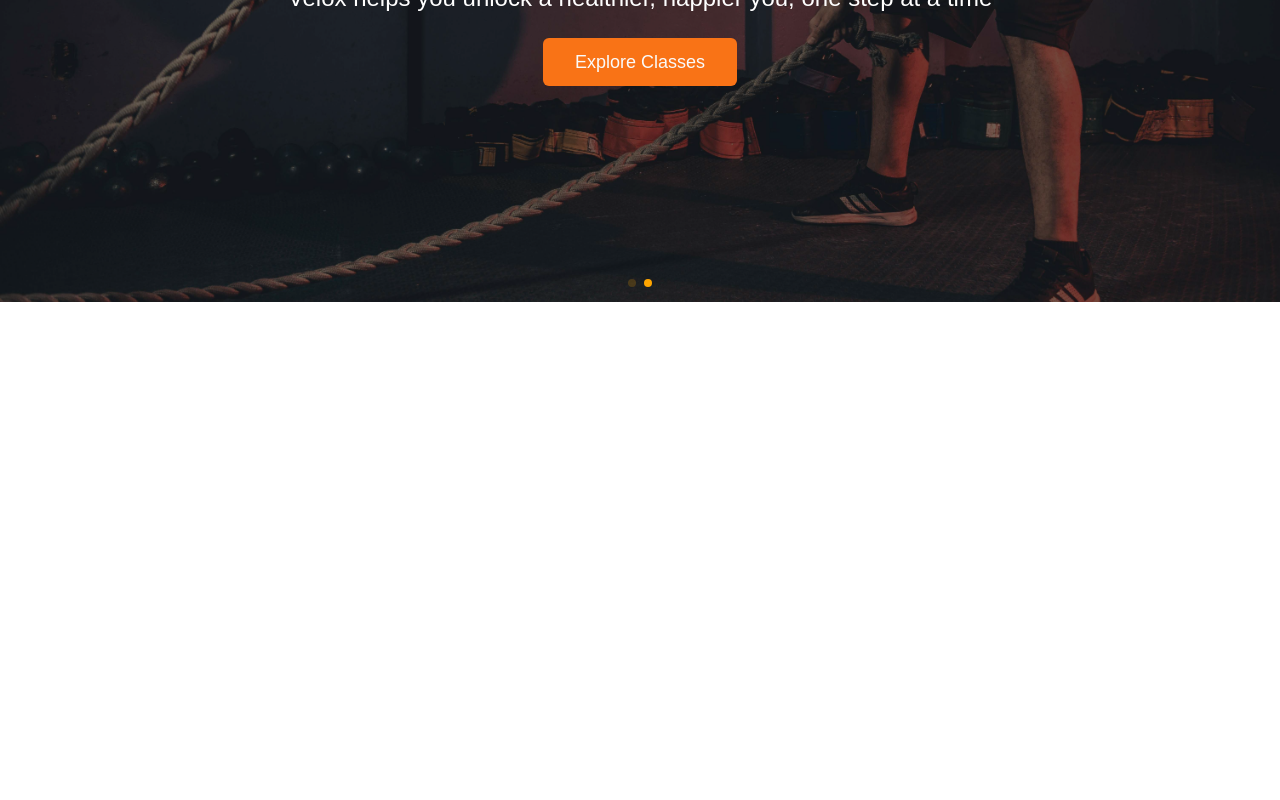
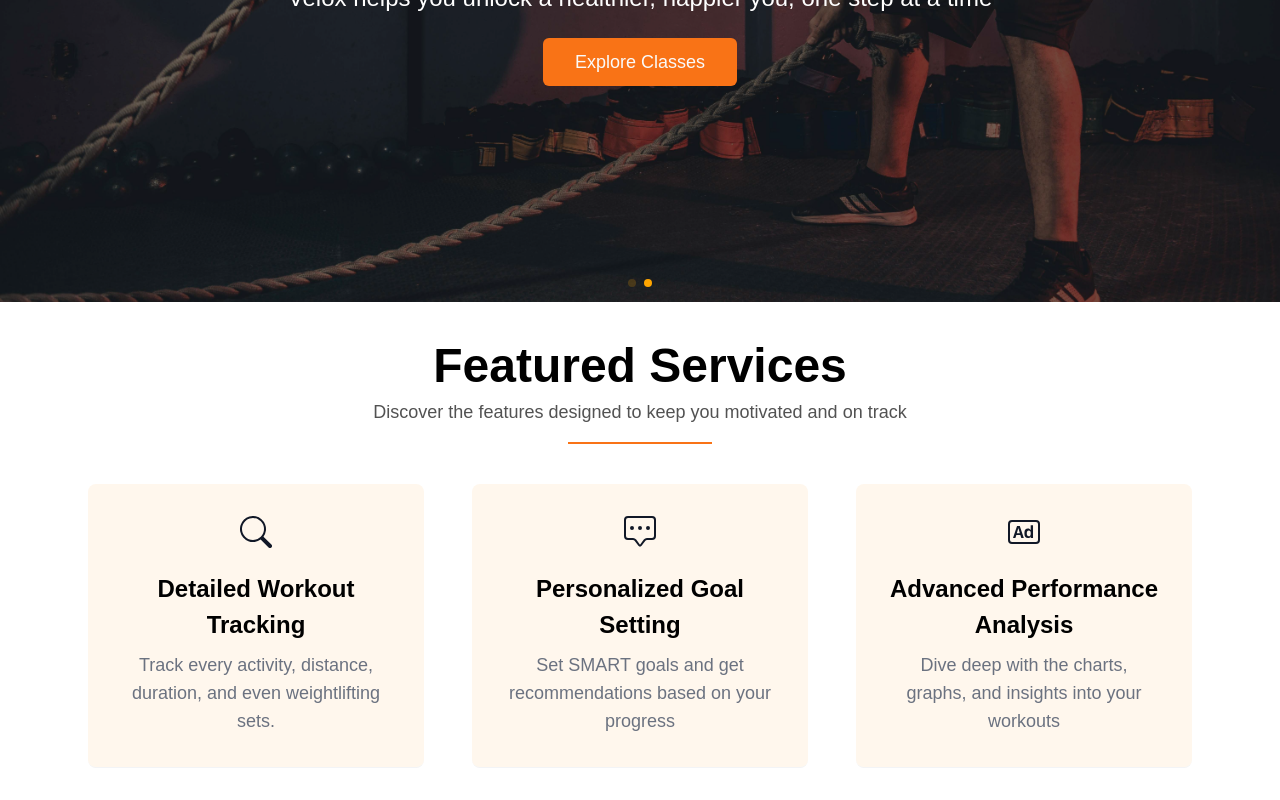
Before and after one commit to Jisan-Dev/Velox-client, a React (Vite) app: page / in a window 1280 px wide. Shown: the part 498-1298 px from the top of the page. Before the commit the page ends 800 px from the top, so only its background shows below. Built offline with nearby package versions, Linux system fonts and the light colour scheme; a web font is replaced by a local one.

Commit message:
Added featured services section

```diff
--- /dev/null
+++ b/src/components/SectionHeader.jsx
@@ -0,0 +1,11 @@
+const SectionHeader = ({ heading, subHeading }) => {
+  return (
+    <header className="text-center my-10 font-sans">
+      <h3 className="text-5xl font-semibold"> {heading} </h3>
+      <p className="text-lg mt-2 font-medium text-neutral-600"> {subHeading} </p>
+      <div className="h-[2px] bg-orange-500 w-36 mx-auto my-4"></div>
+    </header>
+  );
+};
+
+export default SectionHeader;
--- a/src/pages/homepage/Home.jsx
+++ b/src/pages/homepage/Home.jsx
@@ -1,6 +1,8 @@
 import React from 'react';
 import { Helmet } from 'react-helmet-async';
 import Hero from './hero/Hero';
+import SectionHeader from '@/components/SectionHeader';
+import FeaturedServices from './featured-services/FeaturedServices';
 
 const Home = () => {
   return (
@@ -9,6 +11,7 @@ const Home = () => {
         <title>VELOX | HOME</title>
       </Helmet>
       <Hero />
+      <FeaturedServices />
     </div>
   );
 };
--- /dev/null
+++ b/src/pages/homepage/featured-services/FeaturedServices.jsx
@@ -0,0 +1,68 @@
+import SectionHeader from '@/components/SectionHeader';
+import React from 'react';
+
+const FeaturedServices = () => {
+  return (
+    <section>
+      <SectionHeader heading="Featured Services" subHeading="Discover the features designed to keep you motivated and on track" />
+      <div id="services" className="section relative pb-8 md:pb-8 bg-white">
+        <div className="container xl:max-w-6xl mx-auto px-4">
+          {/* row */}
+          <div className="flex flex-wrap flex-row -mx-4 text-center">
+            {services.map((service, index) => (
+              <div
+                key={index}
+                className={`flex-shrink px-4 max-w-full w-full sm:w-1/2 lg:w-1/3 lg:px-6`}
+                data-wow-duration="1s"
+                data-wow-delay={`${index * 0.1}s`}
+                style={{ visibility: 'visible', animationDuration: '1s', animationName: 'fadeInUp' }}>
+                {/* service block */}
+                <div className="py-8 px-8 bg-orange-50 border-b border-gray-100 transform transition duration-300 ease-in-out hover:-translate-y-2 h-full rounded-lg">
+                  <div className="inline-block text-gray-900 mb-4">
+                    {/* icon */}
+                    <svg xmlns="http://www.w3.org/2000/svg" width="2rem" height="2rem" fill="currentColor" className={service.iconClass} viewBox="0 0 16 16">
+                      <path d={service.iconPath1}></path>
+                      {service.iconPath2 && <path d={service.iconPath2}></path>}
+                    </svg>
+                  </div>
+                  <h3 className="text-2xl leading-normal mb-2 font-semibold text-black">{service.title}</h3>
+                  <p className="text-gray-500 text-lg">{service.description}</p>
+                </div>
+                {/* end service block */}
+              </div>
+            ))}
+          </div>
+          {/* end row */}
+        </div>
+      </div>
+    </section>
+  );
+};
+
+const services = [
+  {
+    iconClass: 'bi bi-search',
+    iconPath1:
+      'M11.742 10.344a6.5 6.5 0 1 0-1.397 1.398h-.001c.03.04.062.078.098.115l3.85 3.85a1 1 0 0 0 1.415-1.414l-3.85-3.85a1.007 1.007 0 0 0-.115-.1zM12 6.5a5.5 5.5 0 1 1-11 0 5.5 5.5 0 0 1 11 0z',
+    title: 'Detailed Workout Tracking',
+    description: 'Track every activity, distance, duration, and even weightlifting sets.',
+  },
+  {
+    iconClass: 'bi bi-chat-square-dots',
+    iconPath1:
+      'M14 1a1 1 0 0 1 1 1v8a1 1 0 0 1-1 1h-2.5a2 2 0 0 0-1.6.8L8 14.333 6.1 11.8a2 2 0 0 0-1.6-.8H2a1 1 0 0 1-1-1V2a1 1 0 0 1 1-1h12zM2 0a2 2 0 0 0-2 2v8A2 2 0 0 0 2 12h2.5a1 1 0 0 1 .8.4l1.9 2.533a1 1 0 0 0 1.6 0l1.9-2.533a1 1 0 0 1 .8-.4H14a2 2 0 0 0 2-2V2a2 2 0 0 0-2-2H2z',
+    iconPath2: 'M5 6a1 1 0 1 1-2 0 1 1 0 0 1 2 0zm4 0a1 1 0 1 1-2 0 1 1 0 0 1 2 0zm4 0a1 1 0 1 1-2 0 1 1 0 0 1 2 0z',
+    title: 'Personalized Goal Setting',
+    description: 'Set SMART goals and get recommendations based on your progress',
+  },
+  {
+    iconClass: 'bi bi-badge-ad',
+    iconPath1:
+      'M3.7 11l.47-1.542h2.004L6.644 11h1.261L5.901 5.001H4.513L2.5 11h1.2zm1.503-4.852l.734 2.426H4.416l.734-2.426h.053zm4.759.128c-1.059 0-1.753.765-1.753 2.043v.695c0 1.279.685 2.043 1.74 2.043.677 0 1.222-.33 1.367-.804h.057V11h1.138V4.685h-1.16v2.36h-.053c-.18-.475-.68-.77-1.336-.77zm.387.923c.58 0 1.002.44 1.002 1.138v.602c0 .76-.396 1.2-.984 1.2-.598 0-.972-.449-.972-1.248v-.453c0-.795.37-1.24.954-1.24z',
+    iconPath2: 'M14 3a1 1 0 0 1 1 1v8a1 1 0 0 1-1 1H2a1 1 0 0 1-1-1V4a1 1 0 0 1 1-1h12zM2 2a2 2 0 0 0-2 2v8a2 2 0 0 0 2 2h12a2 2 0 0 0 2-2V4a2 2 0 0 0-2-2H2z',
+    title: 'Advanced Performance Analysis',
+    description: 'Dive deep with the charts, graphs, and insights into your workouts',
+  },
+];
+
+export default FeaturedServices;
--- a/tailwind.config.js
+++ b/tailwind.config.js
@@ -5,7 +5,7 @@ module.exports = {
   prefix: '',
   theme: {
     fontFamily: {
-      sans: "'General Sans', sans-serif",
+      sans: ['General Sans', 'sans-serif'],
     },
     container: {
       center: true,
```
